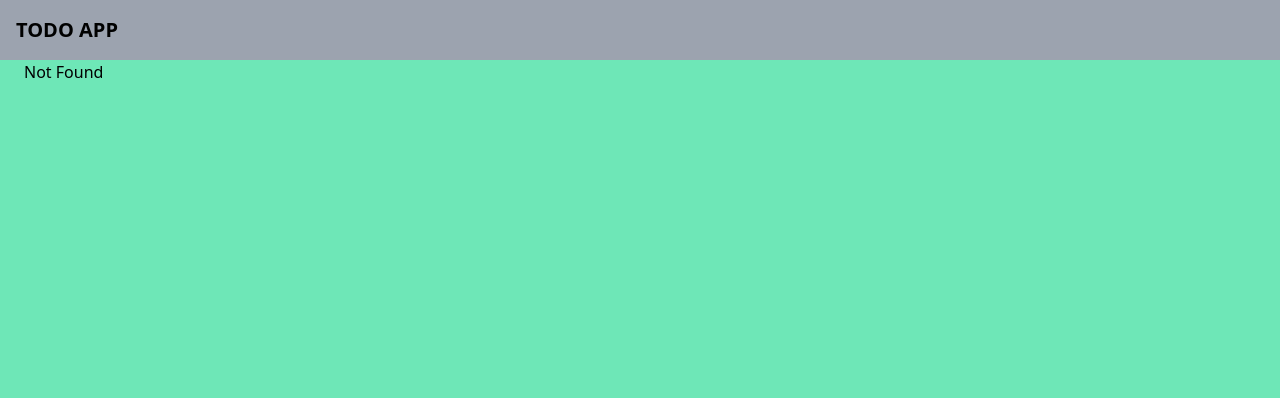
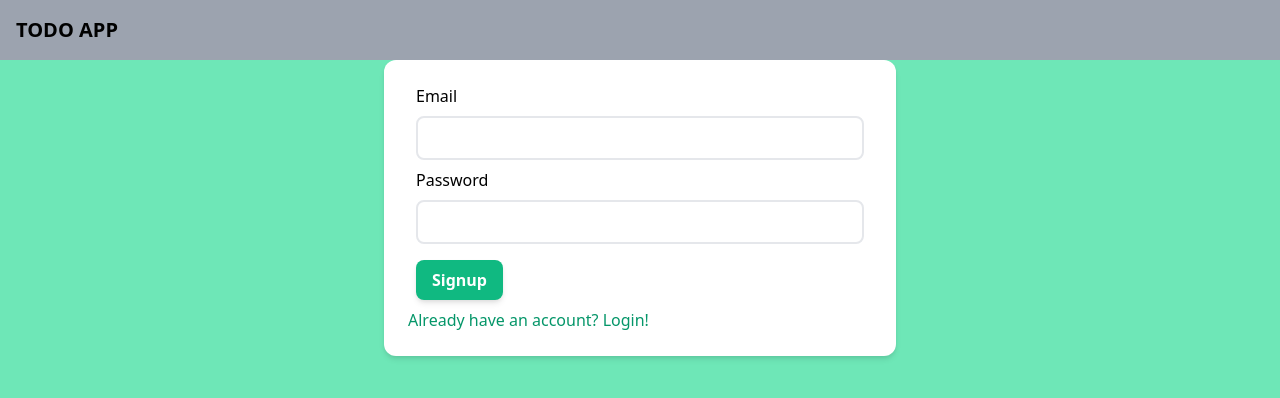
Before and after one commit to Kicki-Halmos/TODO_APP, a React (Create React App) app in the folder todo-app/: page /signup in a window 1280 px wide. Before the commit this address had no page. Shown: the top 398 px of the page. Built offline with nearby package versions, Linux system fonts and the light colour scheme.

Commit message:
add code for signup, logout and fnav

```diff
--- a/todo-app/src/App.js
+++ b/todo-app/src/App.js
@@ -5,6 +5,7 @@ import TodoList from "./pages/TodoList";
 import TodoDetail from "./pages/TodoDetail";
 import NewTodo from "./pages/NewTodo";
 import Login from "./pages/Login";
+import Signup from "./pages/Signup";
 import { useSelector } from "react-redux";
 import Nav from "./components/Nav";
 
@@ -32,8 +33,8 @@ function App() {
             <Route path="/login">
               <Login/>
             </Route>
-            <Route path="/signin">
-              <Login/>
+            <Route path="/signup">
+              <Signup/>
             </Route>
             <Route path="*">
               <h1>Not Found</h1>
--- a/todo-app/src/Pages/Login.js
+++ b/todo-app/src/Pages/Login.js
@@ -11,7 +11,7 @@ const Login = () => {
         btnText="Login"
         linkText="Don't have an account? Signup!"
         linkTo="/signup"
-        onFormSubmit="login"
+
       />
     </div>
   );
--- a/todo-app/src/Pages/Signin.js
+++ b/todo-app/src/Pages/Signup.js
@@ -1,15 +1,19 @@
 import { useSelector } from "react-redux";
 import AuthForm from "../components/AuthForm"
 
-const Signin = () => {
+const Signup = () => {
     const errorMessage = useSelector((state)=> state.todo.errorMessage);
     console.log(errorMessage)
     return (
         <div>
     {errorMessage !== "" && <p>{errorMessage}</p>}
-    <AuthForm />
+    <AuthForm
+    btnText="Signup"
+    linkText="Already have an account? Login!"
+    linkTo="/login"
+    />
     </div>
     )
 }
 
-export default Signin;
+export default Signup;
--- a/todo-app/src/components/AuthForm.js
+++ b/todo-app/src/components/AuthForm.js
@@ -1,13 +1,14 @@
-import { useHistory, Link } from "react-router-dom";
+import {  Link } from "react-router-dom";
 import { useDispatch } from "react-redux";
 import { useState } from "react";
 import { postLogin, postSignup } from "../store/user-actions";
 
-const AuthForm = ({btnText, linkText, linkTo, onFormSubmit}) => {
+
+const AuthForm = ({btnText, linkText, linkTo, }) => {
   const [email, setEmail] = useState("");
   const [password, setPassword] = useState("");
   const dispatch = useDispatch();
-  const history = useHistory();
+
 
   const emailChangeHandler = (event) => {
     setEmail(event.target.value);
@@ -19,12 +20,13 @@ const AuthForm = ({btnText, linkText, linkTo, onFormSubmit}) => {
 
   const formSubmitHandler = (event) => {
     event.preventDefault();
-    if (onFormSubmit === "login") {
+    console.log(linkTo);
+    if (linkTo === "/signup") {
       dispatch(postLogin(email, password));
     } else {
       dispatch(postSignup(email, password));
     }
-    //history.push("/");
+
   };
 
   return (
--- a/todo-app/src/components/Nav.js
+++ b/todo-app/src/components/Nav.js
@@ -1,9 +1,20 @@
+import { useSelector, useDispatch } from "react-redux";
+import { logout } from "../store/user-actions";
+
 const Nav = () => {
-    return(
-<div className="fixed bg-gray-400 w-screen p-4">
-    <p className="font-extrabold text-xl text-start">TODO APP</p>
-</div>
-    )
-}
+    const token = useSelector((state) => state.user.token);
+    const dispatch = useDispatch()
+
+    const logoutHandler = () => {
+        dispatch(logout());
+    }
+
+  return (
+    <div className="fixed bg-gray-400 w-screen p-4 flex justify-between">
+      <p className="font-extrabold text-xl ">TODO APP</p>
+      {token && <button className="" onClick={logoutHandler}>Logout</button>}
+    </div>
+  );
+};
 
 export default Nav;
--- a/todo-app/src/store/todo-slice.js
+++ b/todo-app/src/store/todo-slice.js
@@ -10,7 +10,7 @@ const todoSlice = createSlice({
   reducers: {
     getTodoList(state, action) {
       state.todoList = action.payload.todoList;
-      console.log(state.errorMessage);
+
     },
 
     addTodoItem(state, action) {
--- a/todo-app/src/store/user-actions.js
+++ b/todo-app/src/store/user-actions.js
@@ -85,6 +85,14 @@ export const postLogin = (email, password) => {
   };
 };
 
+export const logout = () => {
+  return (dispatch) => {
+    dispatch(userActions.logout())
+    localStorage.removeItem("token");
+    history.push('/login');
+  }
+}
+
 export const clearErrorMessage = () => {
   return (dispatch) => {
     dispatch(userActions.clearErrorMessage());
```
